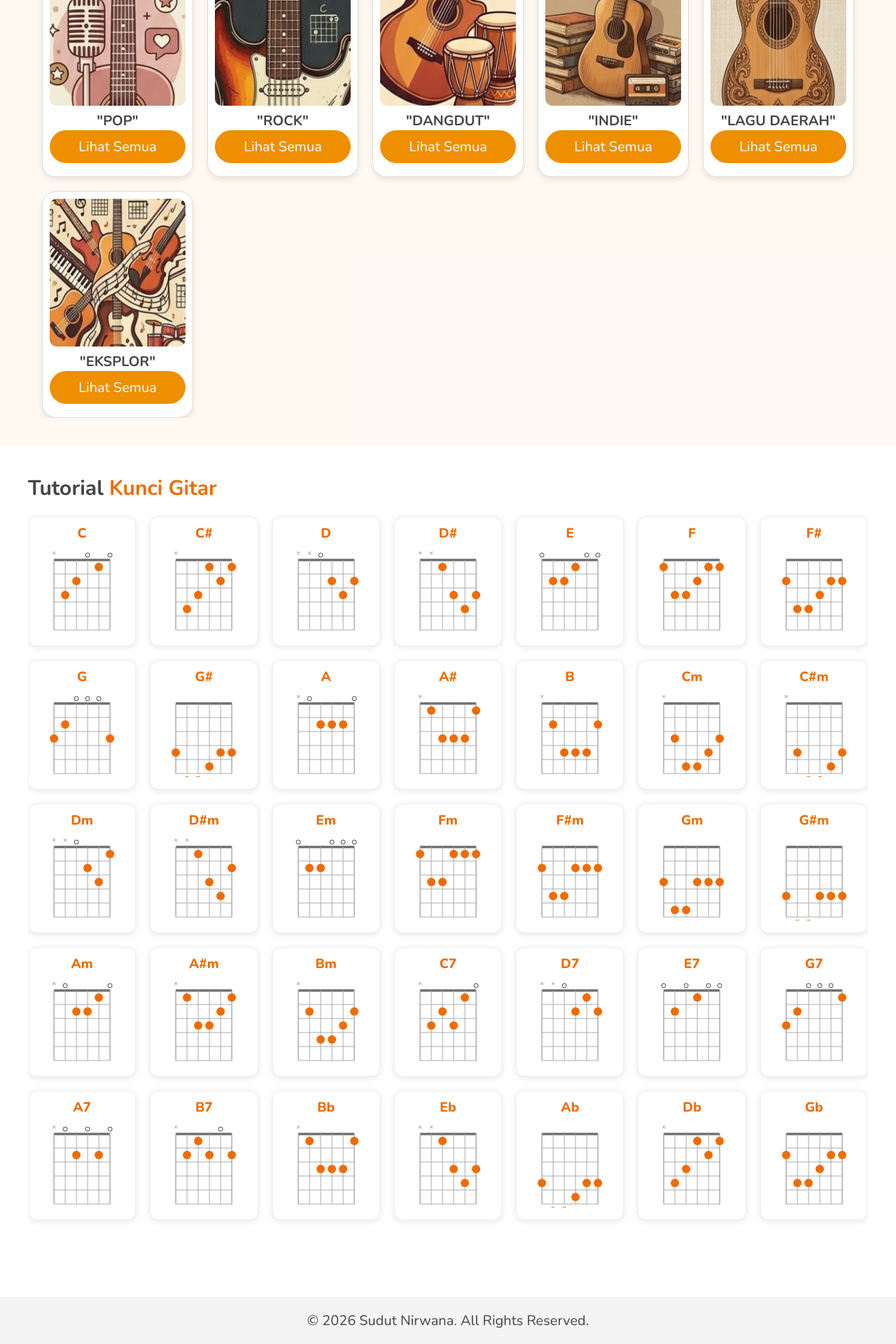
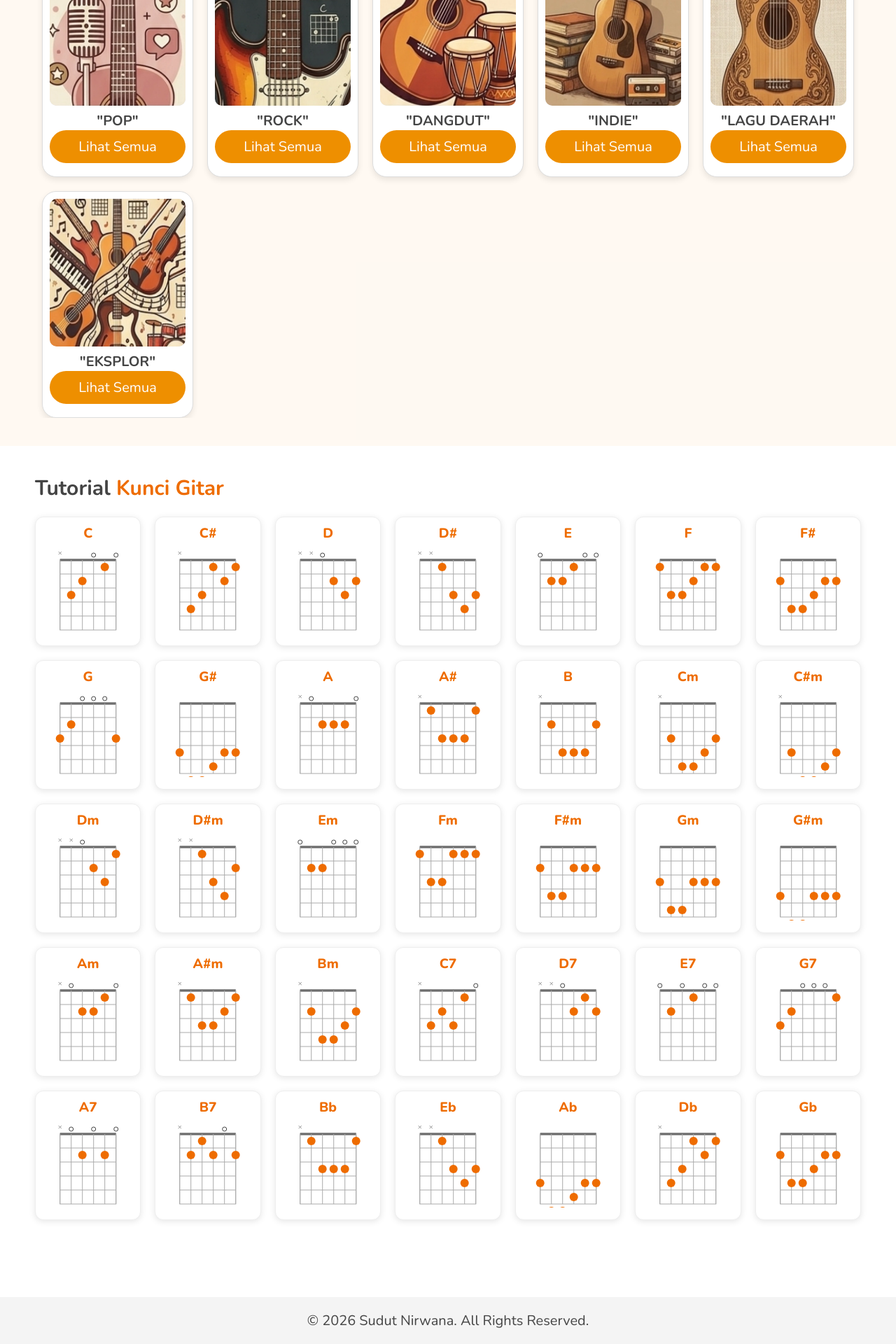
Before and after one commit to sudut-nirwana/sudut-nirwana-main, a Jekyll site: the page built from index.html, in a window 1280 px wide. Shown: the part 1659-3579 px from the top of the page at 70% size. Built offline with Jekyll 4.4.1, drawn with Linux system fonts in a browser that asks for light colours.

Commit message:
Update chord-tutorial-grid.html

```diff
--- a/_includes/chord-tutorial-grid.html
+++ b/_includes/chord-tutorial-grid.html
@@ -1,4 +1,4 @@
-<div class="container" style="padding: 40px 0;">
+<div class="container" style="padding: 40px 10px;">
     <h2>Tutorial <strong style="color: #ee6c00;">Kunci Gitar</strong></h2>
     <div id="all-chords-grid" class="chord-grid-container"></div>
 </div>
```
